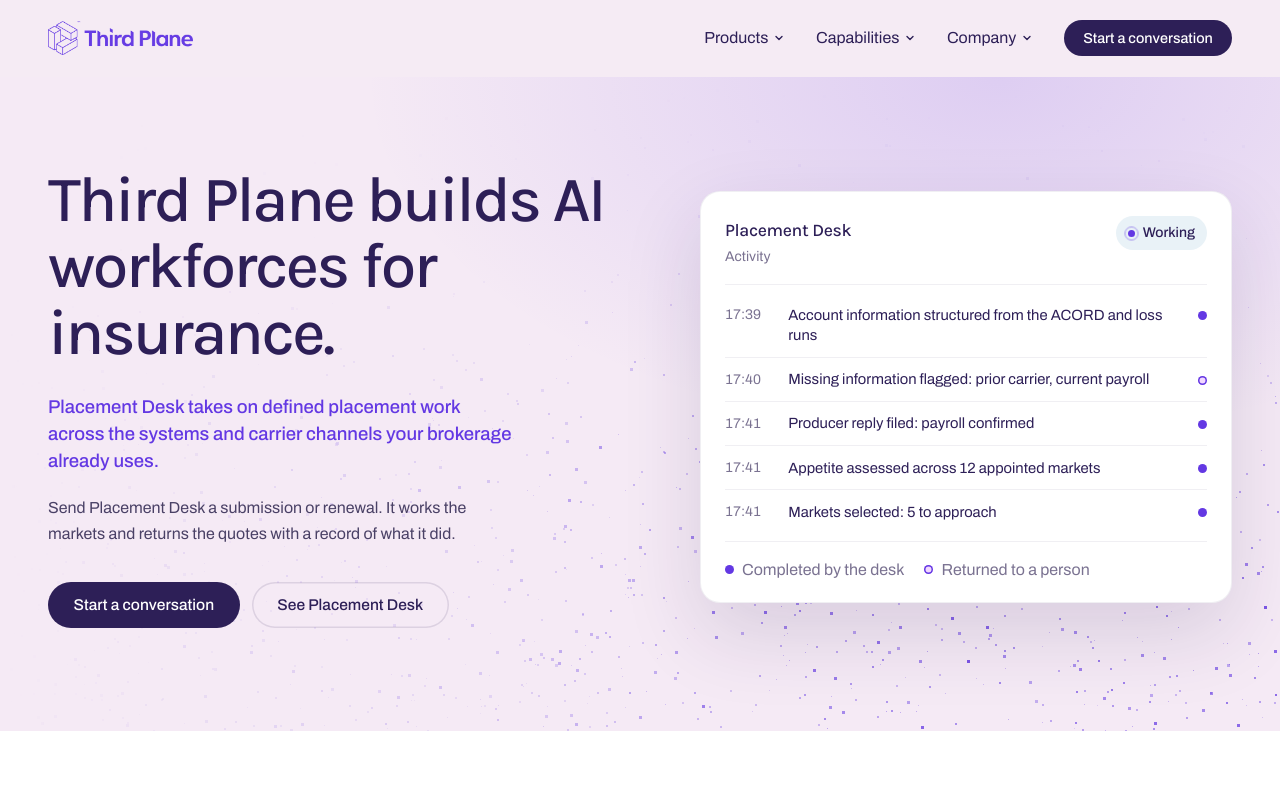
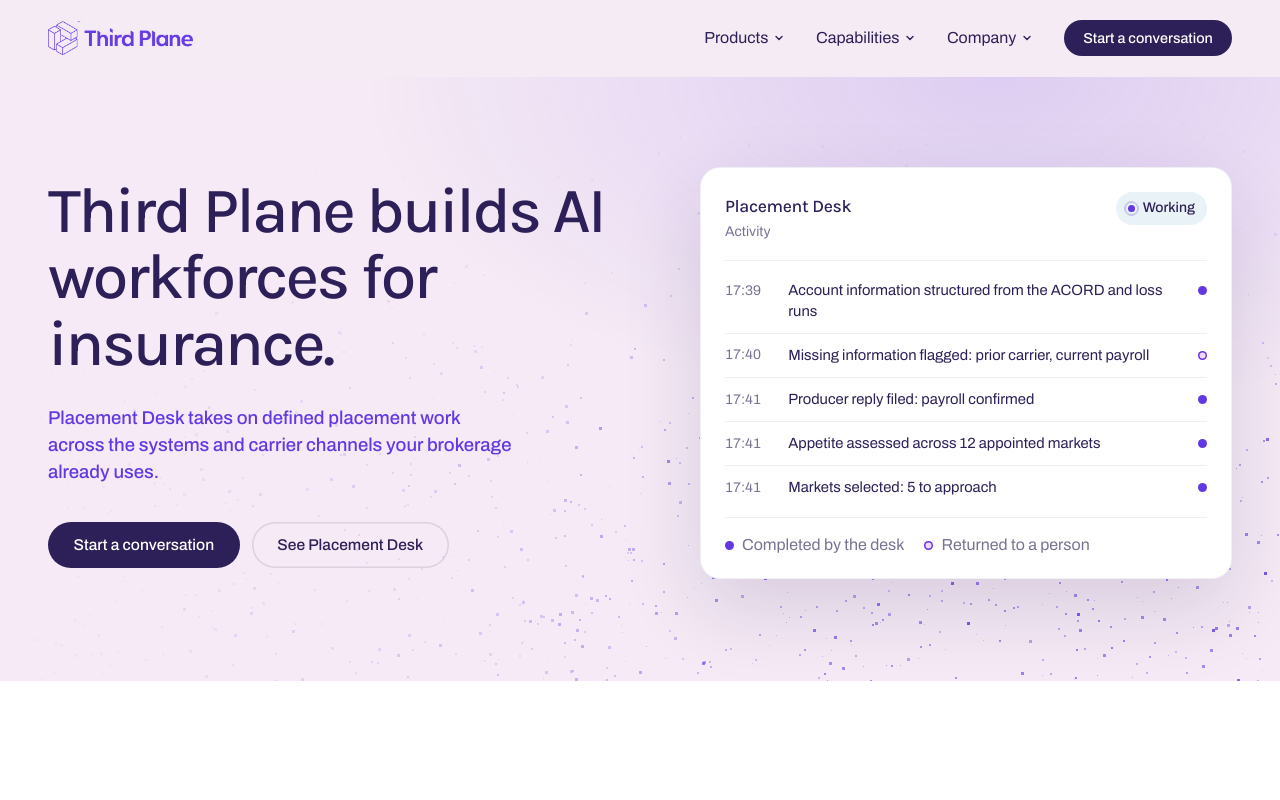
Before and after one commit to Third-Plane/third-plane-site, a React (Vite) app: page / in a window 1280 px wide. Shown: the top 800 px of the page. Built offline with nearby package versions, Linux system fonts and the light colour scheme.

Commit message:
Remove body copy from hero

```diff
--- a/src/content/home.json
+++ b/src/content/home.json
@@ -2,7 +2,6 @@
   "hero": {
     "title": "Third Plane builds AI workforces for insurance.",
     "lead": "Placement Desk takes on defined placement work across the systems and carrier channels your brokerage already uses.",
-    "body": "Send Placement Desk a submission or renewal. It works the markets and returns the quotes with a record of what it did.",
     "secondary": {
       "label": "See Placement Desk",
       "href": "/placement-desk"
--- a/src/data/content-types.ts
+++ b/src/data/content-types.ts
@@ -25,7 +25,7 @@ export type SiteFile = {
 };
 
 export type HomeFile = {
-  hero: { title: string; lead: string; body: string; secondary: Link };
+  hero: { title: string; lead: string; secondary: Link };
   ledger: {
     label: string;
     sublabel: string;
--- a/src/pages/Home.tsx
+++ b/src/pages/Home.tsx
@@ -3,7 +3,7 @@ import { Cta } from "../components/Cta";
 import { Ledger } from "../components/Ledger";
 import { PlacementWorkflow } from "../components/PlacementWorkflow";
 import { Showcase } from "../components/Showcase";
-import { Arrow, Button, SectionHead, Slash } from "../components/Ui";
+import { Arrow, Button, SectionHead } from "../components/Ui";
 import { ParticleField } from "../components/ParticleField";
 import { delayStyle } from "../lib/style";
 import { useTitle } from "../hooks/useTitle";
@@ -22,10 +22,7 @@ export function Home() {
             <p className="lead hero__lead" data-reveal style={delayStyle(2)}>
               {homeHero.lead}
             </p>
-            <p className="hero__body" data-reveal style={delayStyle(3)}>
-              {homeHero.body}
-            </p>
-            <div className="hero__actions" data-reveal style={delayStyle(4)}>
+            <div className="hero__actions" data-reveal style={delayStyle(3)}>
               <Button variant="dark" />
               <Button variant="ghost" href={homeHero.secondary.href}>
                 {homeHero.secondary.label}
```
Also changed, not shown: .pages.yml.
